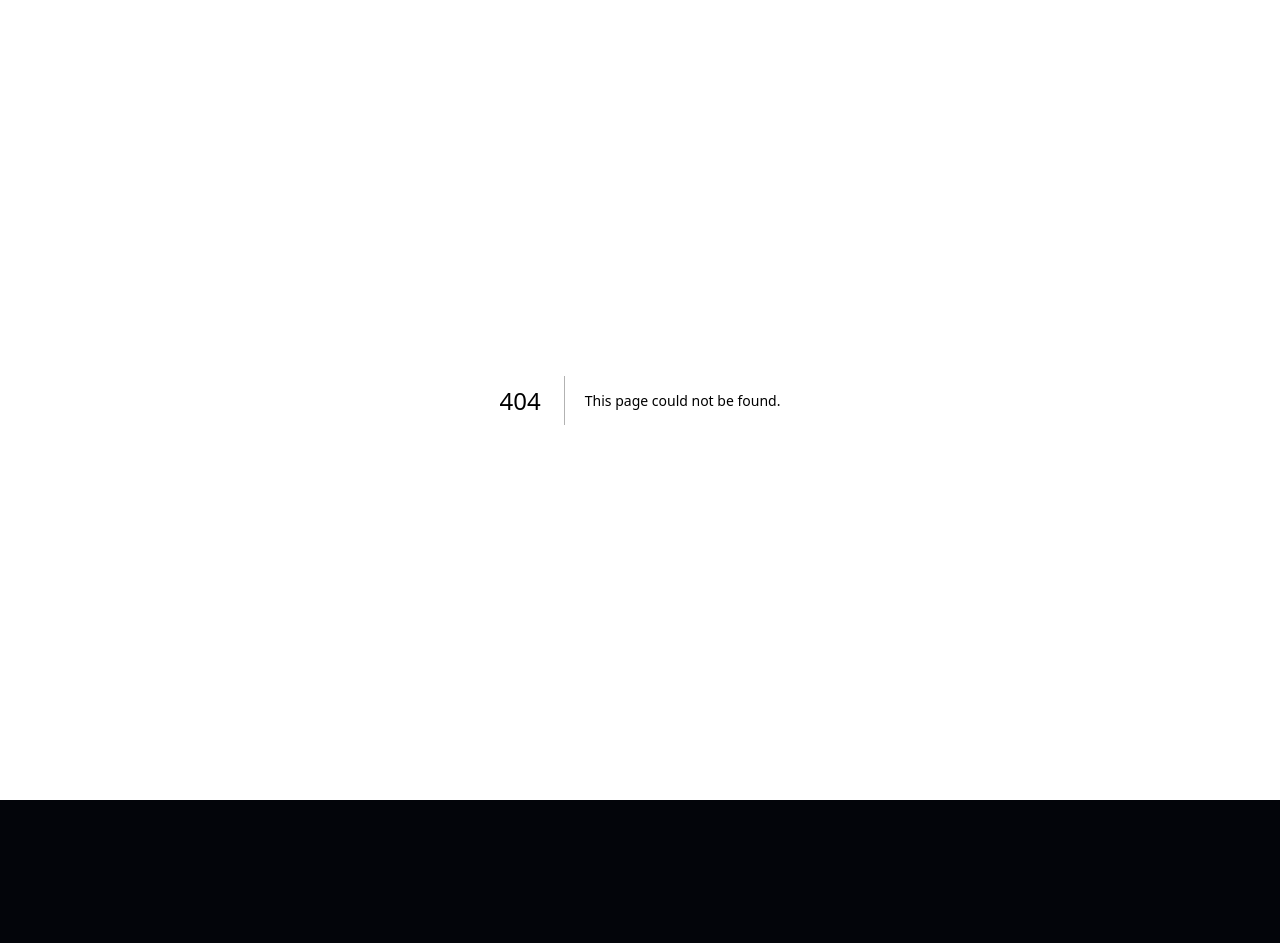
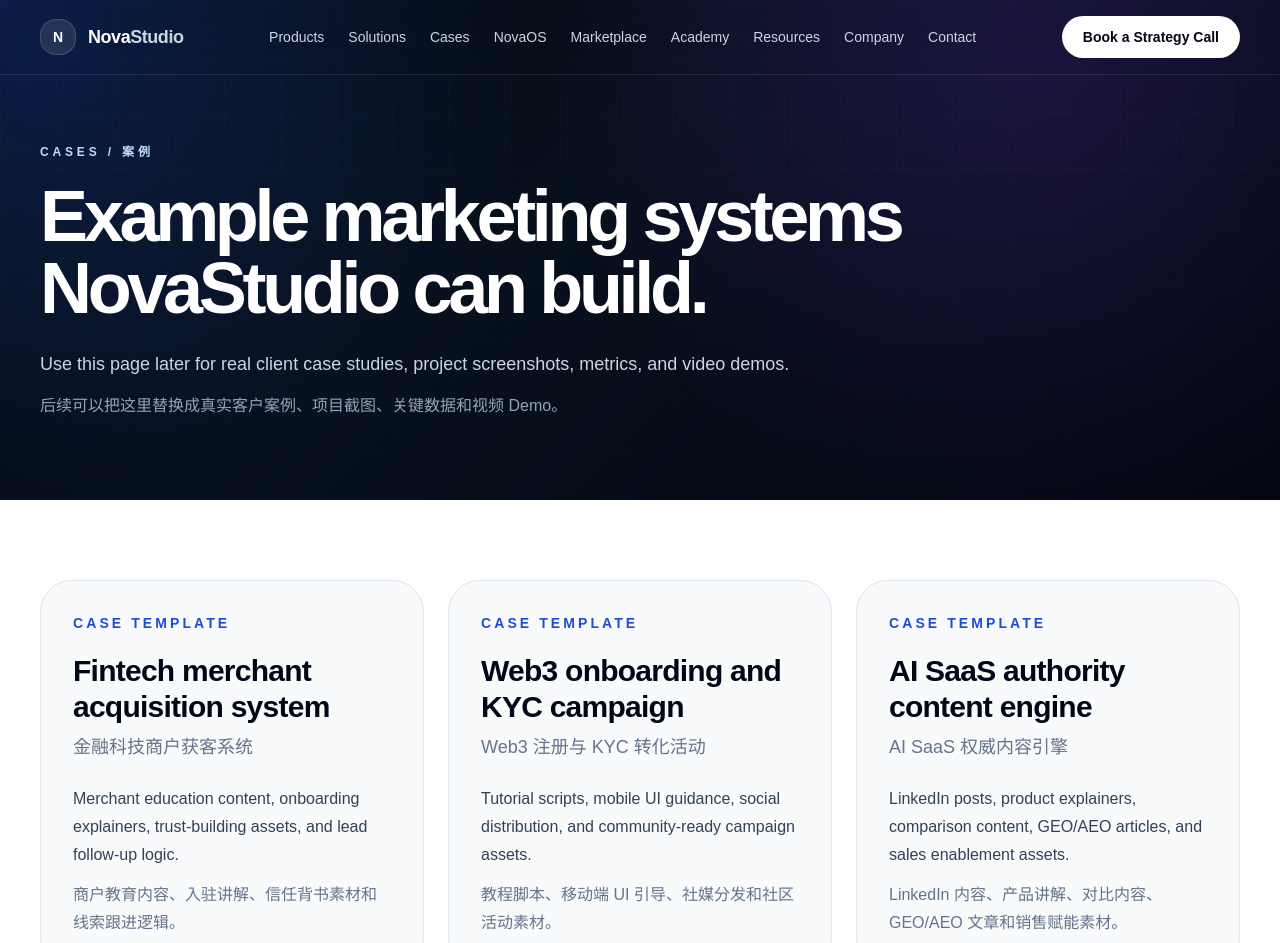
Before and after one commit to Booyuu/Novatest, a Next.js app: page /cases in a window 1280 px wide. Before the commit this address had no page. Shown: the top 943 px of the page. Before the commit the page ends 800 px from the top, so only its background shows below. Built offline with nearby package versions, Linux system fonts and the light colour scheme.

Commit message:
Add dedicated cases page

```diff
--- /dev/null
+++ b/app/cases/page.tsx
@@ -0,0 +1,61 @@
+'use client';
+
+import { useState } from 'react';
+import { Footer } from '@/components/Footer';
+import { MaintenanceModal } from '@/components/MaintenanceModal';
+import { Navbar } from '@/components/Navbar';
+
+const cases = [
+  {
+    title: 'Fintech merchant acquisition system',
+    zh: '金融科技商户获客系统',
+    result: 'Merchant education content, onboarding explainers, trust-building assets, and lead follow-up logic.',
+    zhResult: '商户教育内容、入驻讲解、信任背书素材和线索跟进逻辑。',
+  },
+  {
+    title: 'Web3 onboarding and KYC campaign',
+    zh: 'Web3 注册与 KYC 转化活动',
+    result: 'Tutorial scripts, mobile UI guidance, social distribution, and community-ready campaign assets.',
+    zhResult: '教程脚本、移动端 UI 引导、社媒分发和社区活动素材。',
+  },
+  {
+    title: 'AI SaaS authority content engine',
+    zh: 'AI SaaS 权威内容引擎',
+    result: 'LinkedIn posts, product explainers, comparison content, GEO/AEO articles, and sales enablement assets.',
+    zhResult: 'LinkedIn 内容、产品讲解、对比内容、GEO/AEO 文章和销售赋能素材。',
+  },
+];
+
+export default function CasesPage() {
+  const [modalOpen, setModalOpen] = useState(false);
+  const openModal = () => setModalOpen(true);
+
+  return (
+    <main className="bg-nova-black text-white">
+      <Navbar onOpenModal={openModal} />
+      <section className="bg-radial-stage px-5 pb-20 pt-36 sm:px-8 lg:px-10">
+        <div className="mx-auto max-w-7xl">
+          <p className="eyebrow">Cases / 案例</p>
+          <h1 className="mt-5 max-w-5xl text-5xl font-semibold tracking-[-0.06em] sm:text-7xl">Example marketing systems NovaStudio can build.</h1>
+          <p className="mt-6 max-w-3xl text-lg leading-8 text-slate-300">Use this page later for real client case studies, project screenshots, metrics, and video demos.</p>
+          <p className="mt-3 max-w-3xl text-base leading-7 text-slate-400">后续可以把这里替换成真实客户案例、项目截图、关键数据和视频 Demo。</p>
+        </div>
+      </section>
+      <section className="bg-white px-5 py-20 text-slate-950 sm:px-8 lg:px-10">
+        <div className="mx-auto grid max-w-7xl gap-6 lg:grid-cols-3">
+          {cases.map((item) => (
+            <article key={item.title} className="rounded-[2rem] border border-slate-200 bg-slate-50 p-8 shadow-sm">
+              <p className="text-sm font-semibold uppercase tracking-[0.22em] text-blue-700">Case template</p>
+              <h2 className="mt-5 text-3xl font-semibold tracking-tight">{item.title}</h2>
+              <p className="mt-2 text-lg text-slate-500">{item.zh}</p>
+              <p className="mt-6 leading-7 text-slate-700">{item.result}</p>
+              <p className="mt-3 leading-7 text-slate-500">{item.zhResult}</p>
+            </article>
+          ))}
+        </div>
+      </section>
+      <Footer onOpenModal={openModal} />
+      <MaintenanceModal open={modalOpen} onClose={() => setModalOpen(false)} />
+    </main>
+  );
+}
```
